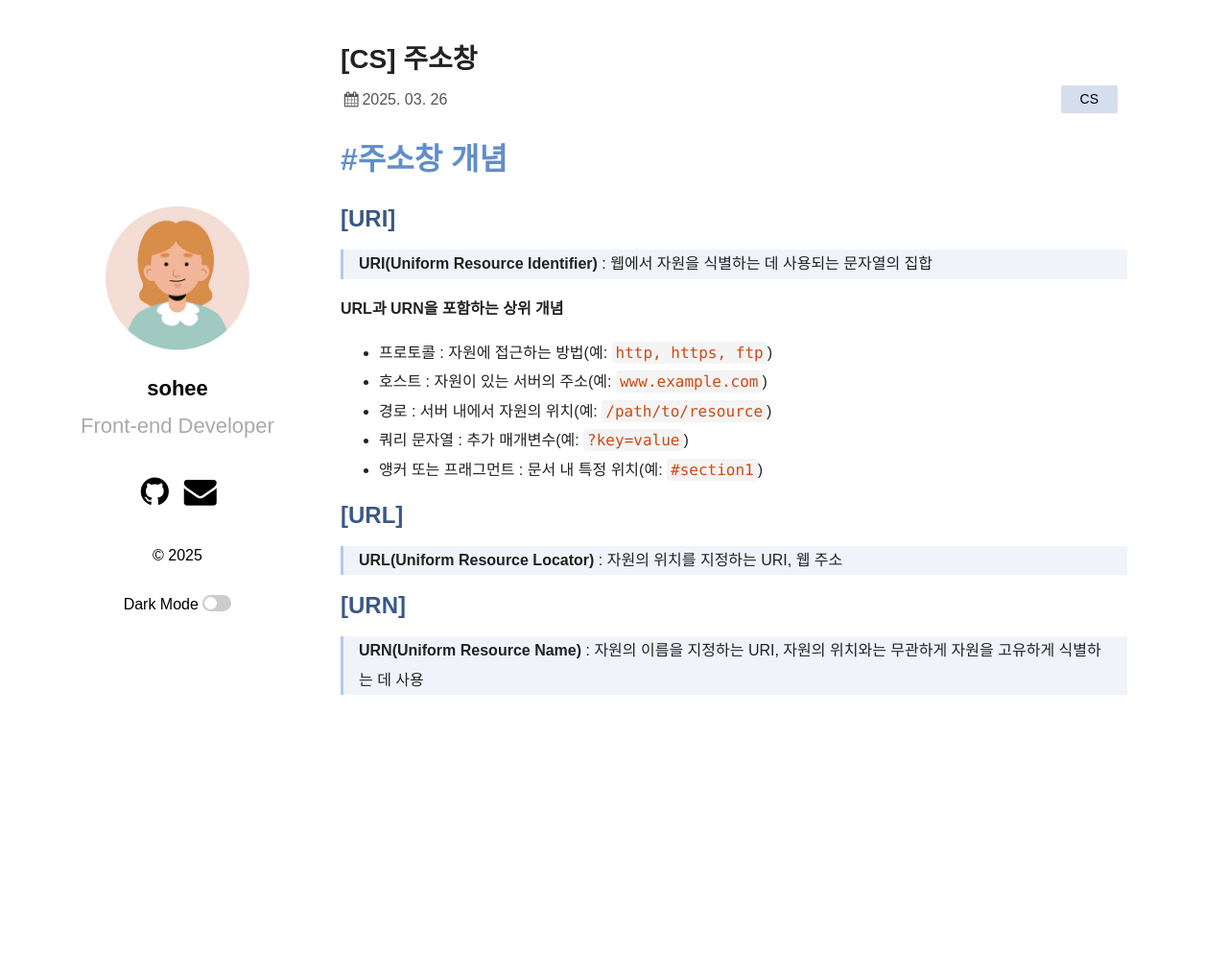
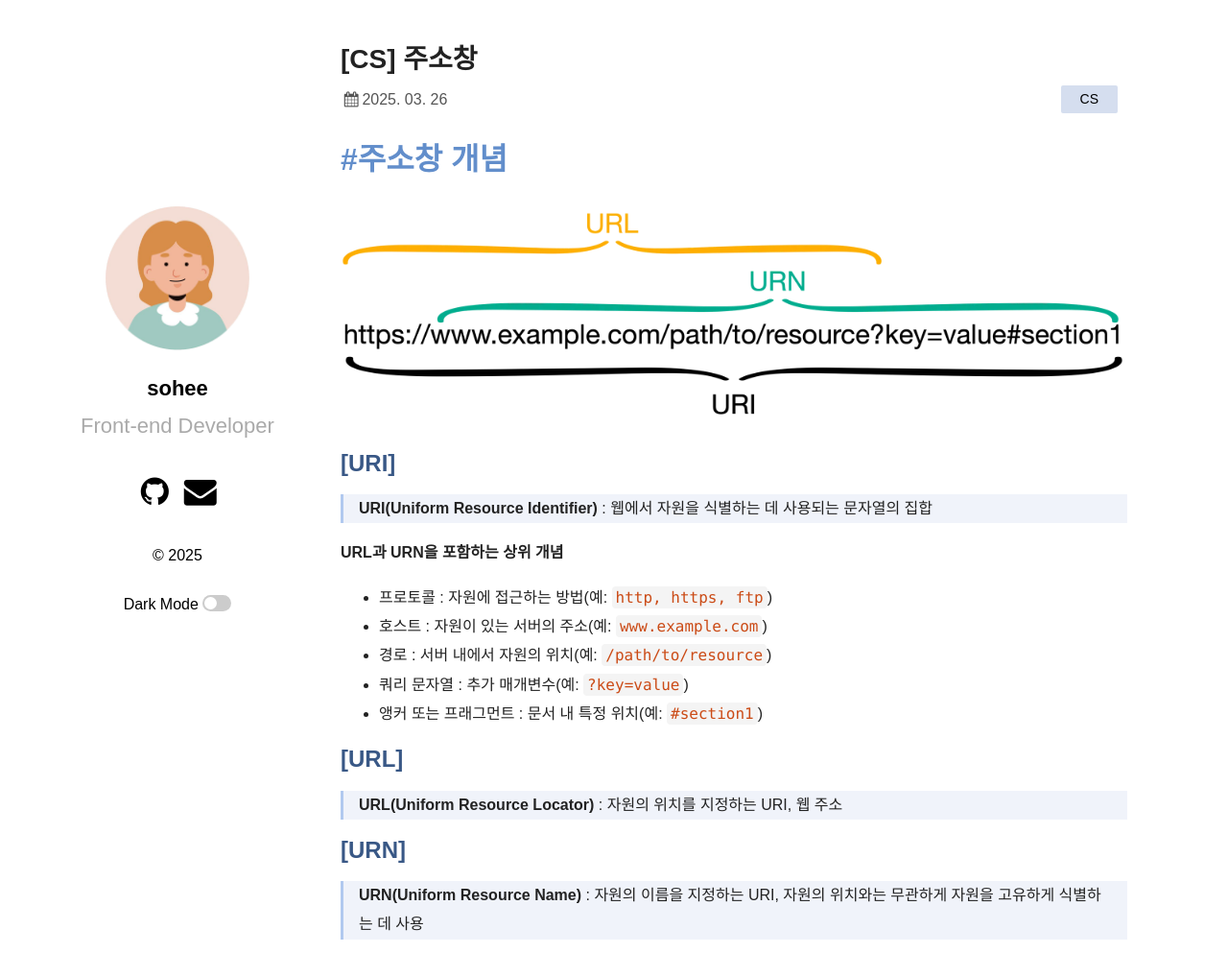
Before and after one commit to shkim00216/shkim00216.github.io, a Jekyll site: the page built from _posts/2025-03-26-03-url.md, in a window 1280 px wide and 1024 px high. Shown: the top 1018 px of the window at 96% size. Built offline with Jekyll 4.4.1, drawn with Linux system fonts in a browser that asks for light colours; some web fonts are replaced.

Commit message:
Update 2025-03-26-03-url.md

```diff
--- a/_posts/2025-03-26-03-url.md
+++ b/_posts/2025-03-26-03-url.md
@@ -7,7 +7,7 @@ categories: CS
 
 # #주소창 개념
 
-[Image]: /assets/img/uri.jpg
+<img src="/assets/img/uri.jpg">
 
 ## [URI]
 
```
